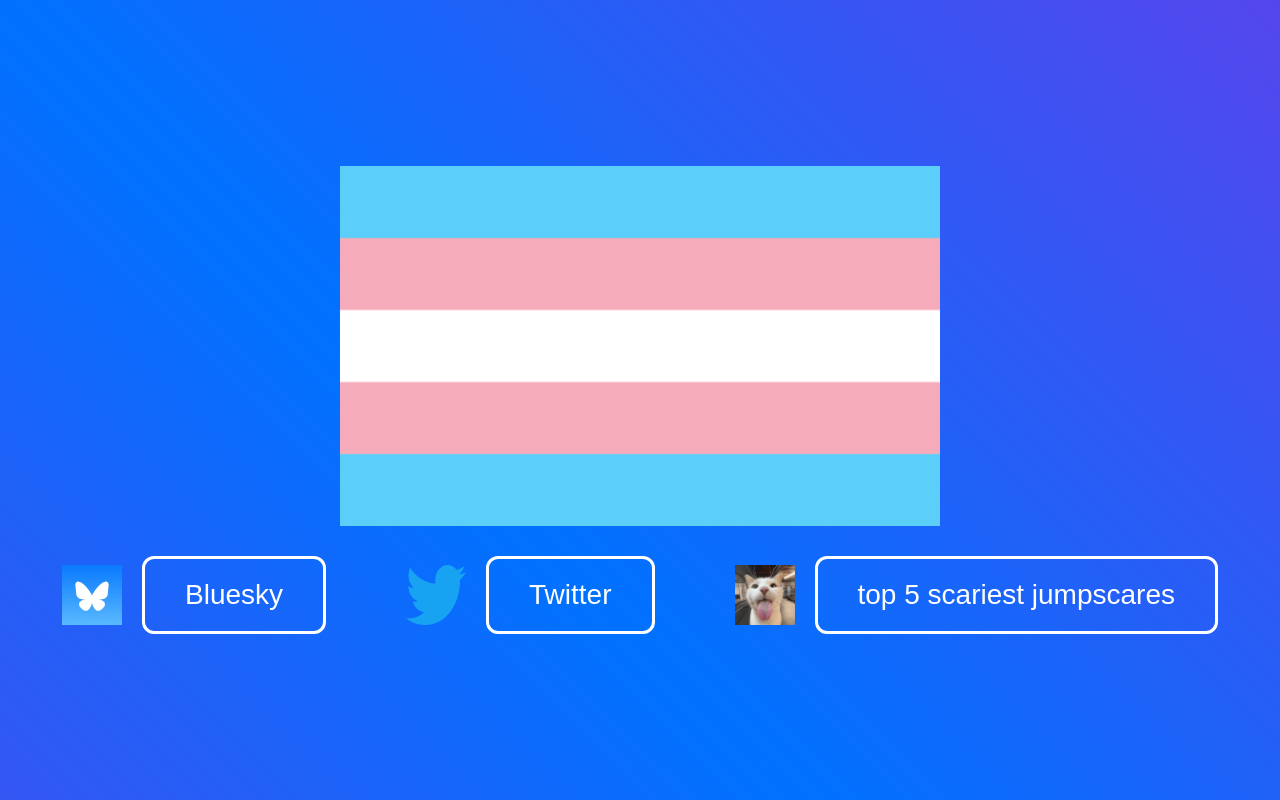
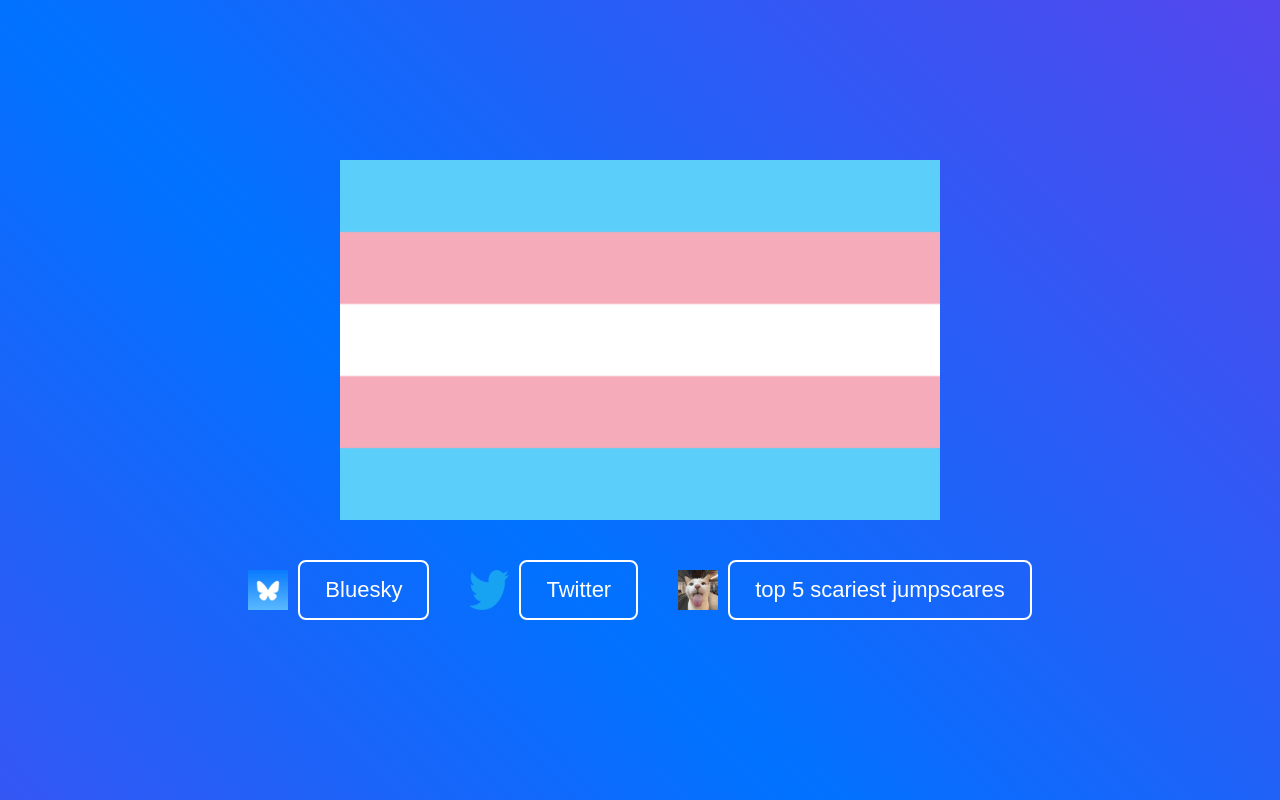
Before and after one commit to ava727/ava, a plain HTML site: page index.html in a window 1280 px wide. Drawn offline with Linux system fonts and the light colour scheme.

Commit message:
Update index.html

```diff
--- a/index.html
+++ b/index.html
@@ -32,13 +32,15 @@
             display: flex;
             flex-direction: column;
             align-items: center;
-            gap: 30px; /* Space between flag and buttons */
+            gap: 20px; /* Space between flag and buttons */
         }
 
         /* Trans logo styling */
         .trans-logo {
             width: 600px;
             height: auto;
+            margin-bottom: 20px;
+            margin-top: -20px; /* Moved up slightly */
         }
 
         /* Center container for buttons layout */
@@ -46,7 +48,7 @@
             display: flex;
             justify-content: center;
             align-items: center;
-            gap: 80px; /* Increased gap between buttons */
+            gap: 40px;
             color: white;
         }
 
@@ -59,22 +61,22 @@
 
         /* Logo styling for button icons */
         .logo {
-            width: 60px; /* Larger icon size */
-            height: 60px;
-            margin-right: 20px;
+            width: 40px; /* Increased icon size */
+            height: 40px;
+            margin-right: 10px;
         }
 
         /* Button styling */
         .action-button {
             background-color: transparent;
-            border: 3px solid #fff; /* Thicker border for larger buttons */
+            border: 2px solid #fff;
             color: white;
-            padding: 20px 40px; /* Increased padding for bigger buttons */
-            font-size: 28px; /* Larger font size */
+            padding: 15px 25px; /* Moderate padding increase */
+            font-size: 22px; /* Slightly larger font size */
             cursor: pointer;
             text-decoration: none;
             transition: background-color 0.3s ease, color 0.3s ease;
-            border-radius: 12px;
+            border-radius: 8px;
             display: flex;
             align-items: center;
         }
```
